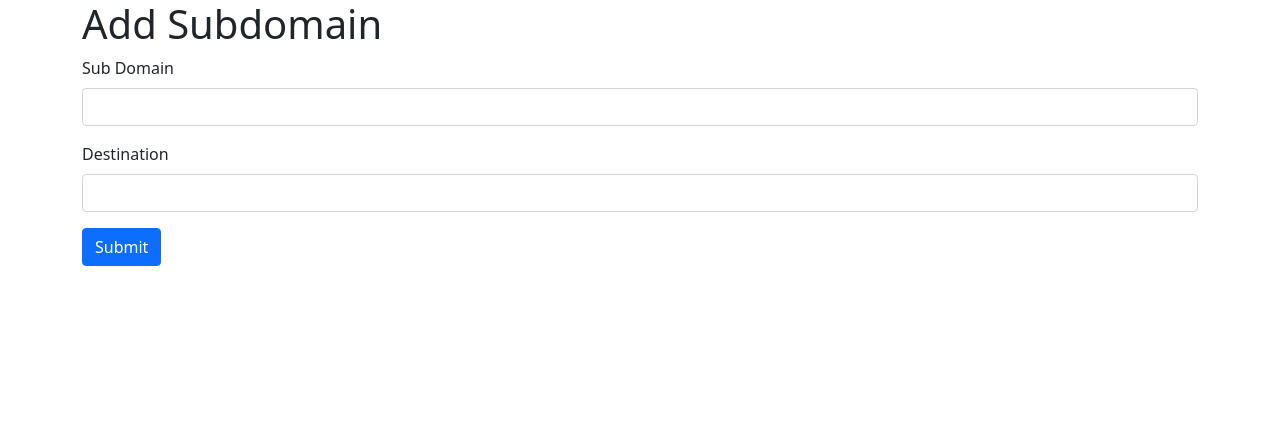
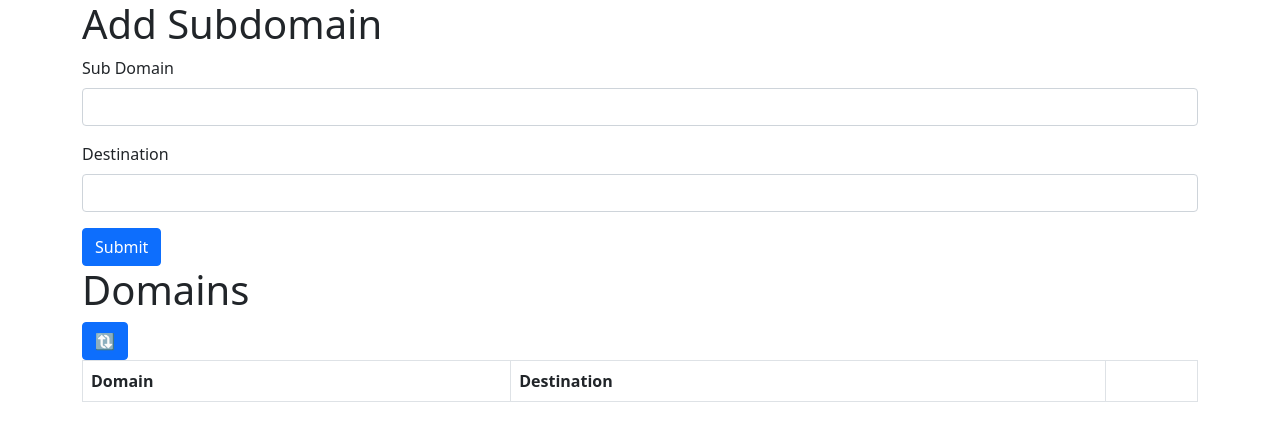
Before and after one commit to CaramelKat/warpstar, a website: page index.html in a window 1280 px wide. Drawn offline with nearby package versions, Linux system fonts and the light colour scheme.

Commit message:
Added view to see existing domains

```diff
--- a/index.html
+++ b/index.html
@@ -22,10 +22,58 @@
             <button type="submit" class="btn btn-primary">Submit</button>
         </form>
     </div>
+    <div class="container">
+        <div class="col-md-4">
+            <h1>Domains</h1>
+            <button onclick="loadDomains();" class="btn btn-primary">🔃</button>
+        </div>
+        <table class="table table-bordered table-striped" id="pnids">
+            <thead>
+            <tr>
+                <th scope="col">Domain</th>
+                <th scope="col">Destination</th>
+                <th scope="col"></th>
+            </tr>
+            </thead>
+            <tbody id="domains">
+            </tbody>
+        </table>
+    </div>
 </body>
 <script>
     function loadDomains() {
+        let domainsContainer = document.getElementById('domains');
+        domainsContainer.innerHTML = "";
+        const request = new Request('/config/domains.json', {
+            method: 'GET'
+        });
+        fetch(request)
+            .then((response) => {
+                response.json().then((data) => {
+                    for(let url of data) {
+                        let row = document.createElement('tr')
+                        let domain = document.createElement('td');
+                        let destination = document.createElement('td');
+                        let buttonWrapper = document.createElement('td');
+                        let button = document.createElement('button');
+                        domain.className = 'text-center align-middle';
+                        domain.innerText = url.domain;
+                        destination.className = 'text-center align-middle';
+                        destination.innerText = url.destination;
+                        buttonWrapper.className = 'text-center align-middle';
+                        button.className = 'btn btn-primary';
+                        button.type = 'button';
+                        //button.onclick = `location.href=/config/delete/${url._id}`;
+                        button.innerText = 'Delete';
+                        buttonWrapper.appendChild(button);
 
+                        row.appendChild(domain);
+                        row.appendChild(destination);
+                        row.appendChild(buttonWrapper)
+                        domainsContainer.appendChild(row)
+                    }
+                })
+            });
     }
 </script>
 </html>
```
Also changed, not shown: server.js (+4 -4 lines).
